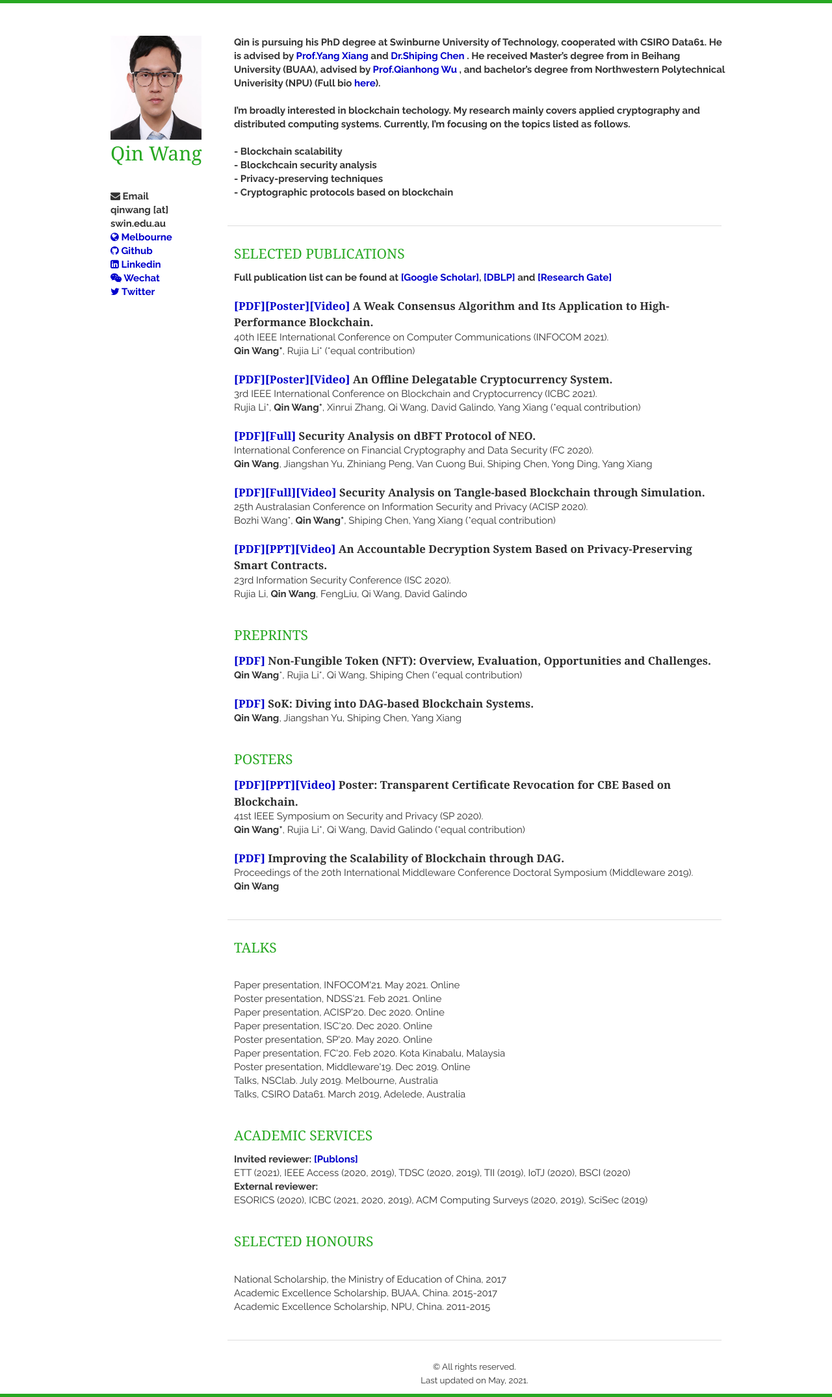
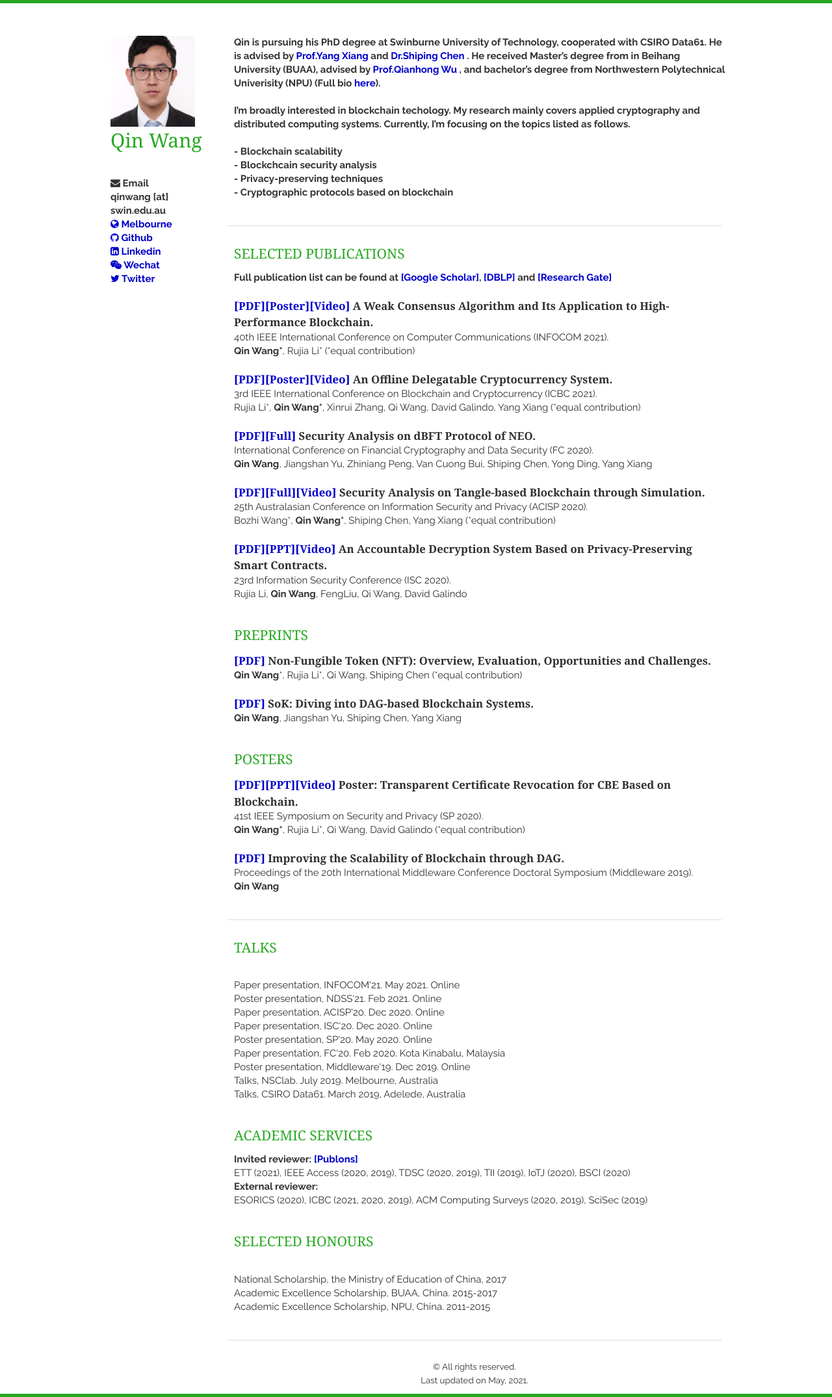
Before and after one commit to AaronWang-git/qinwang-git.github.io, a Jekyll site: the page built from index.html, in a window 1280 px wide. Shown: the whole page at 65% size. Built offline with Jekyll 4.4.1, drawn with Linux system fonts in a browser that asks for light colours; nearby versions of some CDN libraries; the list of posts is cut into pages by our own code.

Commit message:
Update layout.css

```diff
--- a/static/css/layout.css
+++ b/static/css/layout.css
@@ -31,8 +31,8 @@ p, address {
 }
 
 .me {
-    width: 140px;
-    height: 160px;
+    width: 130px;
+    height: 140px;
 }
 
 header > h1, section > h1 {
```
